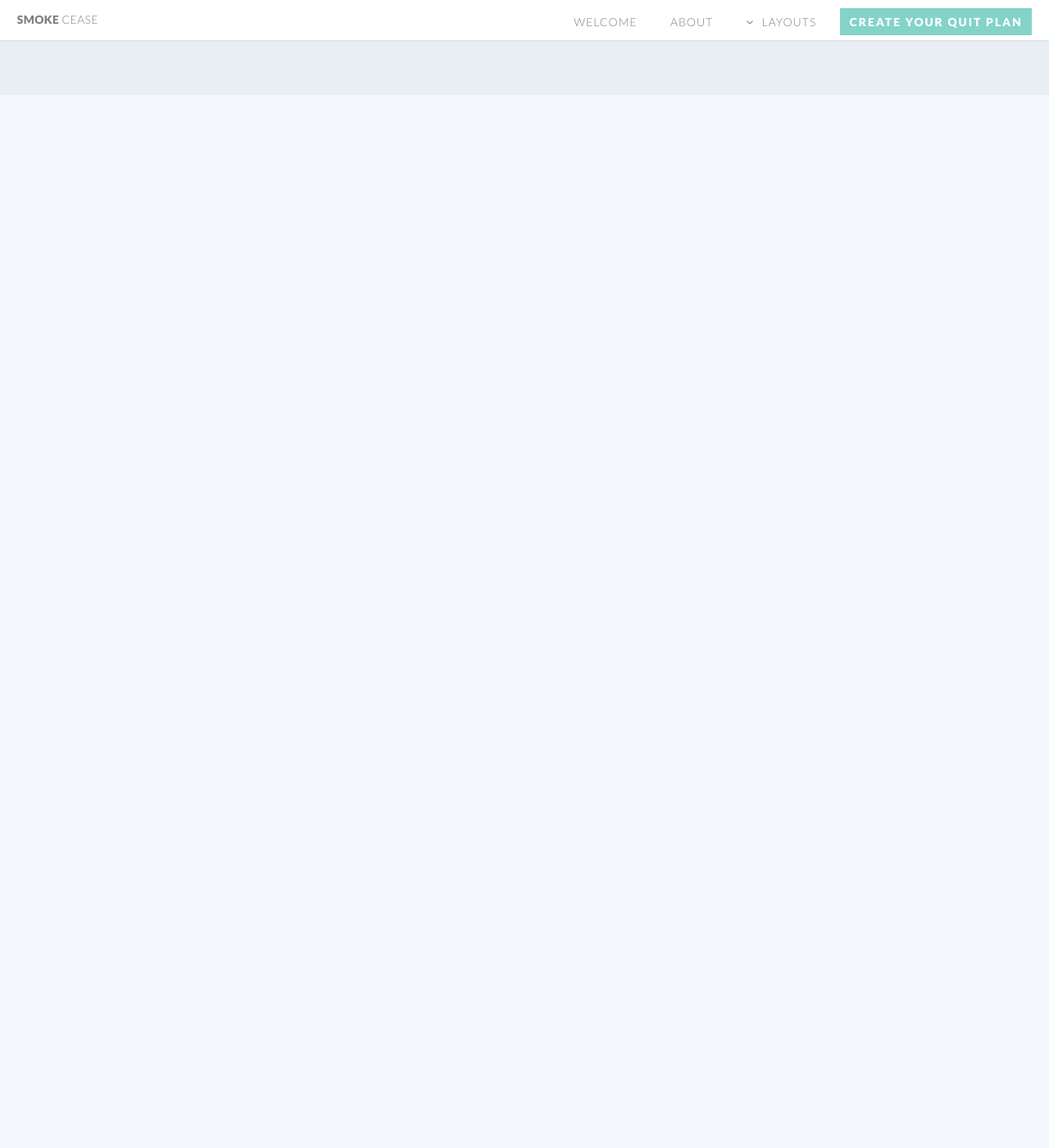
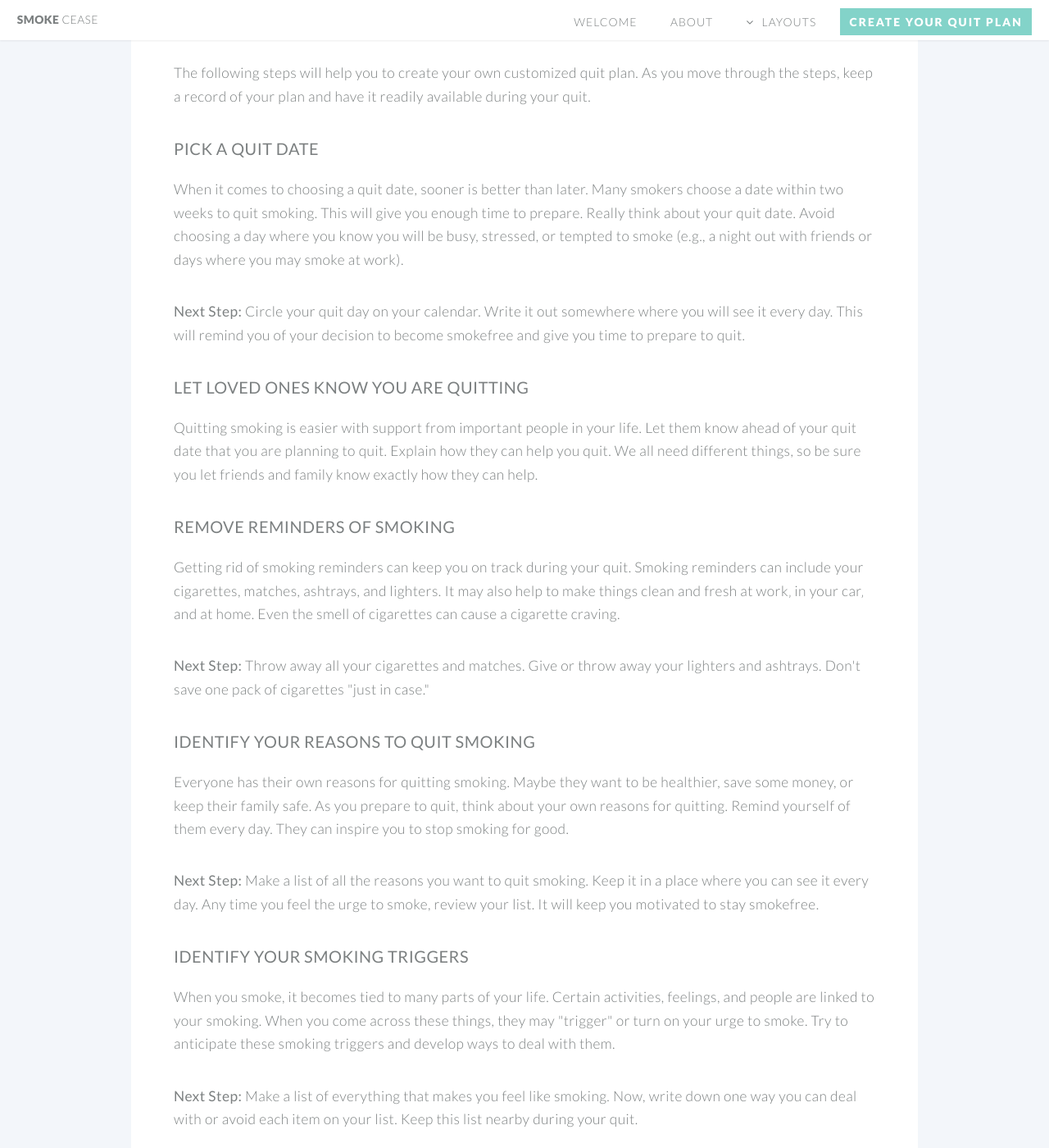
Before and after one commit to smokecease/smokecease.github.io, a Jekyll site: the page built from quit-plan.html, in a window 1280 px wide and 1400 px high, scrolled down 501 px. Shown: the whole window at 82% size. Built offline with Jekyll 4.4.1, drawn with Linux system fonts in a browser that asks for light colours; before the commit the page ends 900 px from its top, so only the background shows below that; some of the changed text lies outside the part shown.

Commit message:
finished the quit plan page

```diff
--- a/_includes/header.html
+++ b/_includes/header.html
@@ -8,8 +8,8 @@
 							<a href="">Layouts</a>
 							<ul>
 								<li><a href="/why-quit.html">Why Quit</a></li>
-								<li><a href="/#">Having Trouble Quiting</a></li>
-								<li><a href="/#">How To Quit</a></li>
+								<li><a href="#">Having Trouble Quiting</a></li>
+								<li><a href="/quit-plan.html">How To Quit</a></li>
 								<li><a href="/contact.html">Contact</a></li>
 								<li class="submenu">
 									<a href="">Resources</a>
--- a/quit-plan.html
+++ b/quit-plan.html
@@ -7,8 +7,58 @@ layout: default
 
   <header class="special container">
     <span class="icon fa-calendar"></span>
-    <h1>Oops, sorry this page is still under development, <strong>kindly check back later</strong>.</h1>
+    <h1>Let's help you make a Quit Plan.</h1>
   </header>
+
+<section class="wrapper style4 container">
+  <p>One of the keys to a successful quit is preparation. A great way to prepare to quit smoking is to create a quit plan. Quit plans:</p>
+  <ol>
+  <li>Combine quit smoking strategies to keep you focused, confident, and motivated to quit</li>
+  <li>Help you identify challenges you will face as you quit and ways to overcome them</li>
+  <li>Can improve your chances of quitting smoking for good</li>
+ </ol>
+ <p>The following steps will help you to create your own customized quit plan. As you move through the steps, keep a record of your plan and have it readily available during your quit.</p>
+ <h3><strong>Pick a Quit Date</strong></h3>
+   <p>When it comes to choosing a quit date, sooner is better than later. Many smokers choose a date within two weeks to quit smoking. This will give you enough time to prepare. Really think about your quit date. Avoid choosing a day where you know you will be busy, stressed, or tempted to smoke (e.g., a night out with friends or days where you may smoke at work).</p>
+   <p><strong>Next Step:</strong> Circle your quit day on your calendar. Write it out somewhere where you will see it every day. This will remind you of your decision to become smokefree and give you time to prepare to quit.</p>
+
+   <h3><strong>Let Loved Ones Know You Are Quitting</strong></h3>
+ <p>Quitting smoking is easier with support from important people in your life. Let them know ahead of your quit date that you are planning to quit. Explain how they can help you quit. We all need different things, so be sure you let friends and family know exactly how they can help.</p>
+
+ <h3><strong>Remove Reminders of Smoking</strong></h3>
+ <p>Getting rid of smoking reminders can keep you on track during your quit. Smoking reminders can include your cigarettes, matches, ashtrays, and lighters. It may also help to make things clean and fresh at work‚ in your car‚ and at home. Even the smell of cigarettes can cause a cigarette craving.</p>
+ <p><strong>Next Step:</strong> Throw away all your cigarettes and matches. Give or throw away your lighters and ashtrays. Don't save one pack of cigarettes "just in case."</p>
+
+ <h3><strong>Identify Your Reasons to Quit Smoking</strong></h3>
+ <p>Everyone has their own reasons for quitting smoking. Maybe they want to be healthier, save some money, or keep their family safe. As you prepare to quit, think about your own reasons for quitting. Remind yourself of them every day. They can inspire you to stop smoking for good.</p>
+ <p><strong>Next Step:</strong> Make a list of all the reasons you want to quit smoking. Keep it in a place where you can see it every day. Any time you feel the urge to smoke, review your list. It will keep you motivated to stay smokefree.</p>
+
+ <h3><strong>Identify Your Smoking Triggers</strong></h3>
+<p>When you smoke, it becomes tied to many parts of your life. Certain activities, feelings, and people are linked to your smoking. When you come across these things, they may "trigger" or turn on your urge to smoke. Try to anticipate these smoking triggers and develop ways to deal with them.</p>
+<p><strong>Next Step:</strong> Make a list of everything that makes you feel like smoking. Now, write down one way you can deal with or avoid each item on your list. Keep this list nearby during your quit.</p>
+
+<h3><strong>Develop Coping Strategies</strong></h3>
+<p>Nicotine is the chemical in cigarettes that makes you addicted to smoking. When you stop smoking, your body has to adjust to no longer having nicotine in its system. This is called withdrawal. Withdrawal can be unpleasant, but you can get through it. Developing strategies to cope with withdrawal ahead of your quit can help ensure you stay smokefree for good!</p>
+
+<p><strong>Next Steps:</strong> Medications and behavior changes can help you manage the symptoms of withdrawal. Many quit smoking medications are available over the counter. Make sure you have them on hand prior to your quit. While medications will help, they can't do all the work for you. Develop other quit smoking strategies to use with medications. Remember that withdrawal symptoms‚ including cravings‚ will fade with every day that you stay smokefree.</p>
+
+<h3><strong>Have Places You Can Turn to For Immediate Help</strong></h3>
+<p>Quitting smoking is hardest during the first few weeks. You will deal with uncomfortable feelings, temptations to smoke, withdrawal symptoms, and cigarette cravings. Whether it is a quitline, support group, or good friend, make sure you have quit smoking support options available at all times.</p>
+
+<h3><strong>Set Up Rewards for Quit Milestones</strong></h3>
+<p>Quitting smoking happens one minute, one hour, one day at a time. Reward yourself throughout your quit. Celebrate individual milestones, including being 24 hours smokefree, one week smokefree, and one month smokefree. Quitting smoking is hard, be proud of your accomplishments.</p>
+
+<p><strong>Next Steps:</strong> You should be proud every time you hit a quit smoking milestone. Treat yourself with a nice dinner, day at the movies, or any other smokefree activity. Plan out your milestones ahead of time and set up a smokefree reward for each one.</p>
+
+
+
+  </section>
+
+</section>
+
+<footer class="special container">
+  <h8>Content source: <a href="http://smokefree.gov"><strong>smokefree.gov</strong></a> and <a href="http://www.cdc.gov"><strong>Centers for Disease Control and Prevention</strong></a> </h8>
+</footer>
 
 
 </article>
--- a/quiting-videos.html
+++ b/quiting-videos.html
@@ -6,7 +6,7 @@ layout: default
 
   <header class="major">
     <h2>Quiting Tips and Stories from <strong>Ex-Smokers</strong></h2>
-    <h8>Video credits: <a href="http://www.cdc.gov/tobacco/campaign/tips/resources/videos">Center for Diseases and Control</a></h8>
+    <h8>Video credits: <a href="http://www.cdc.gov/tobacco/campaign/tips/resources/videos">Centers for Disease and Control and Prevention</a></h8>
   </header>
 
   <div class="row">
```
